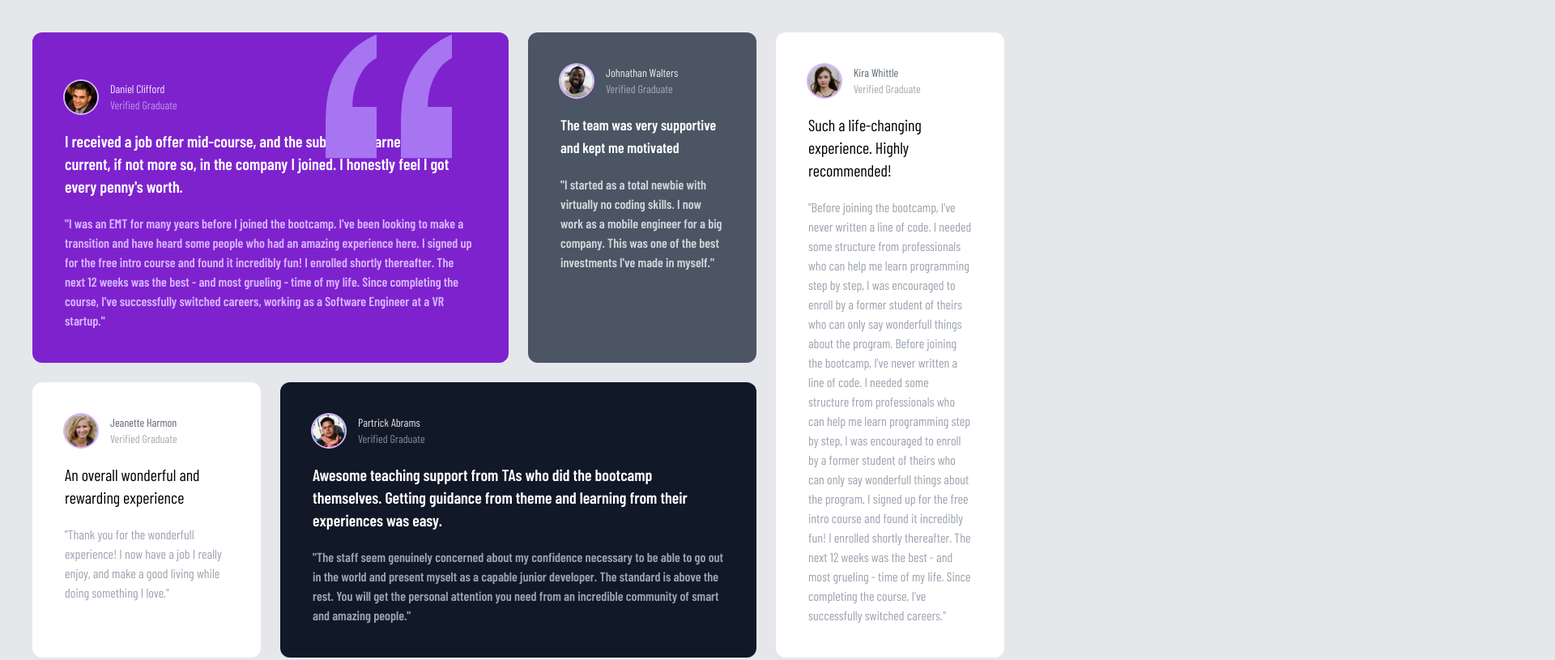
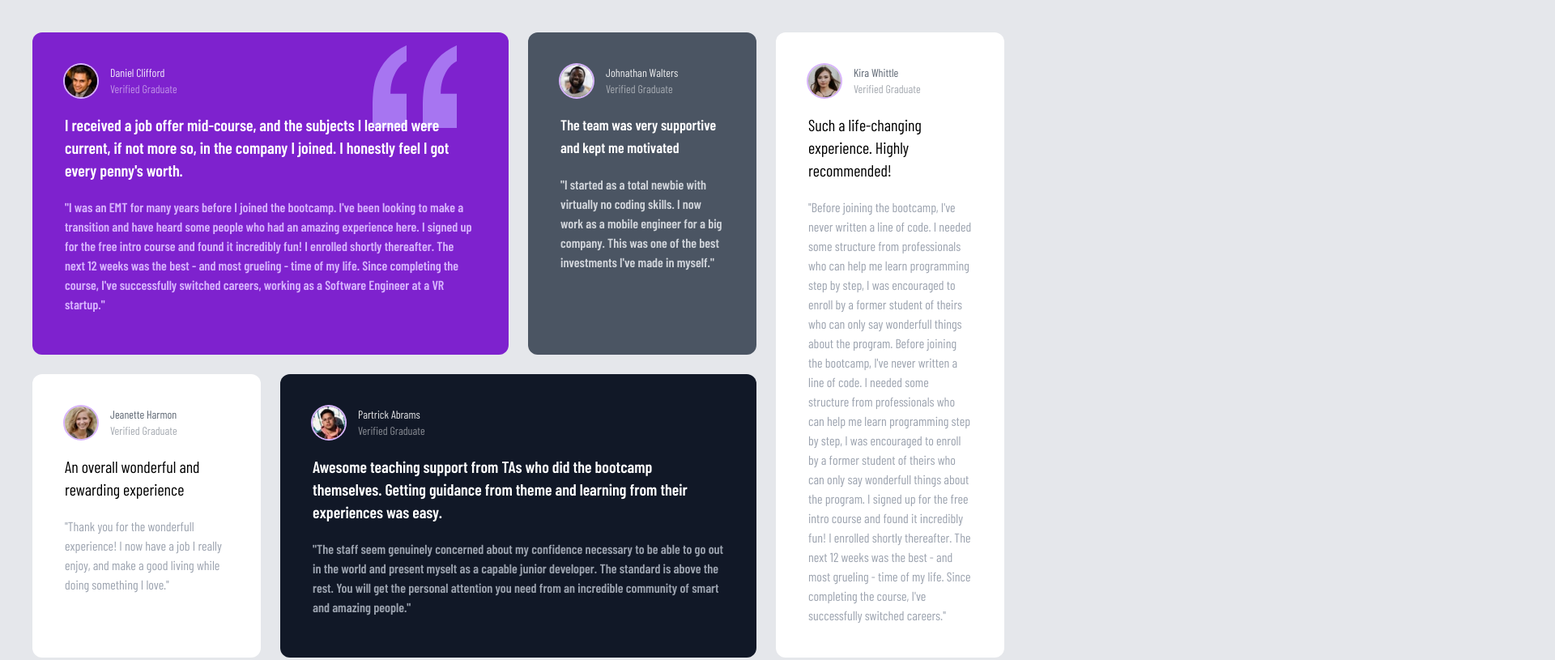
Before and after one commit to hellen0506/tailwind-mini-projects, a website: page src/testimonial-grid/index.html in a window 1280 px wide. Shown: the top 815 px of the page at 81% size, 1920 px wide, since content can reach past the window. Drawn offline with nearby package versions, Linux system fonts and the light colour scheme.

Commit message:
Update background for testimonial

```diff
--- a/src/testimonial-grid/index.html
+++ b/src/testimonial-grid/index.html
@@ -12,9 +12,8 @@
 <section class="container mx-auto max-w-7xl p-4 md:p-10">
     <div class="grid gap-6 md:grid md:grid-cols-4">
         <!--Box 1 (Purple)-->
-        <div class="relative p-10 rounded-xl space-y-5 bg-purple-700 text-white md:col-span-2">
-            <img src="./../images/testimonial/bg-pattern-quotation.svg" alt=""
-                 class="absolute top-5 right-10 scale-125 md:top-7 md:right-24 md:scale-150"/>
+        <div class="relative p-10 rounded-xl space-y-5 bg-purple-700 text-white md:col-span-2 bg-pattern-quote bg-no-repeat  bg-[right_2rem_top_1rem] md:bg-[right_4rem_top_1rem]">
+
             <div class="flex z-10 space-x-4">
                 <img src="./../images/testimonial/image-daniel.jpg" alt="Daniel Clifford" class="testimonial-img"/>
                 <div class="text-sm">
@@ -101,6 +100,3 @@
 </section>
 </body>
 </html>
-
-
-{"sidebarBg":"#174ab5","sidebarText":"#ffffff","sidebarUnreadText":"#ffffff","sidebarTextHoverBg":"#2a58ba","sidebarTextActiveBorder":"#57b5f0","sidebarTextActiveColor":"#ffffff","sidebarHeaderBg":"#1542a2","sidebarHeaderTextColor":"#ffffff","sidebarTeamBarBg":"#133a91","onlineIndicator":"#3db887","awayIndicator":"#ffbc1f","dndIndicator":"#d24b4e","mentionBg":"#ffffff","mentionBj":"#ffffff","mentionColor":"#174ab5","centerChannelBg":"#ffffff","centerChannelColor":"#3f4350","newMessageSeparator":"#15b7b7","linkColor":"#1c58d9","buttonBg":"#1c58d9","buttonColor":"#ffffff","errorTextColor":"#d24b4e","mentionHighlightBg":"#7ff0f0","mentionHighlightLink":"#0d6e6e","codeTheme":"github"}
--- a/tailwind.config.js
+++ b/tailwind.config.js
@@ -8,6 +8,9 @@ module.exports = {
       barlow: ['Barlow Condensed', 'sans-serif'],
     },
     extend: {
+      backgroundImage: {
+        'pattern-quote': "url('./../images/testimonial/bg-pattern-quotation.svg')",
+      }
     },
   },
   plugins: [],
```
Also changed, not shown: src/index.html (+13 -4 lines), src/css/style.css.
